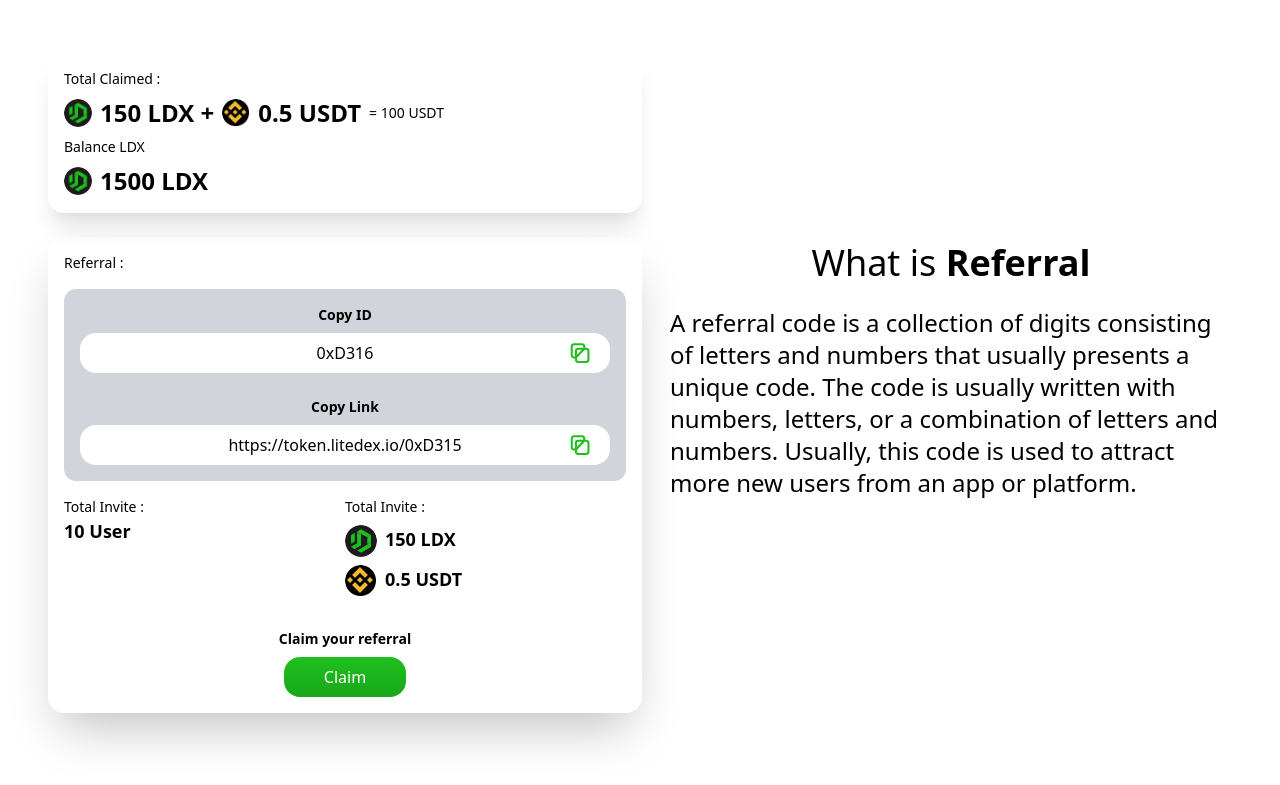
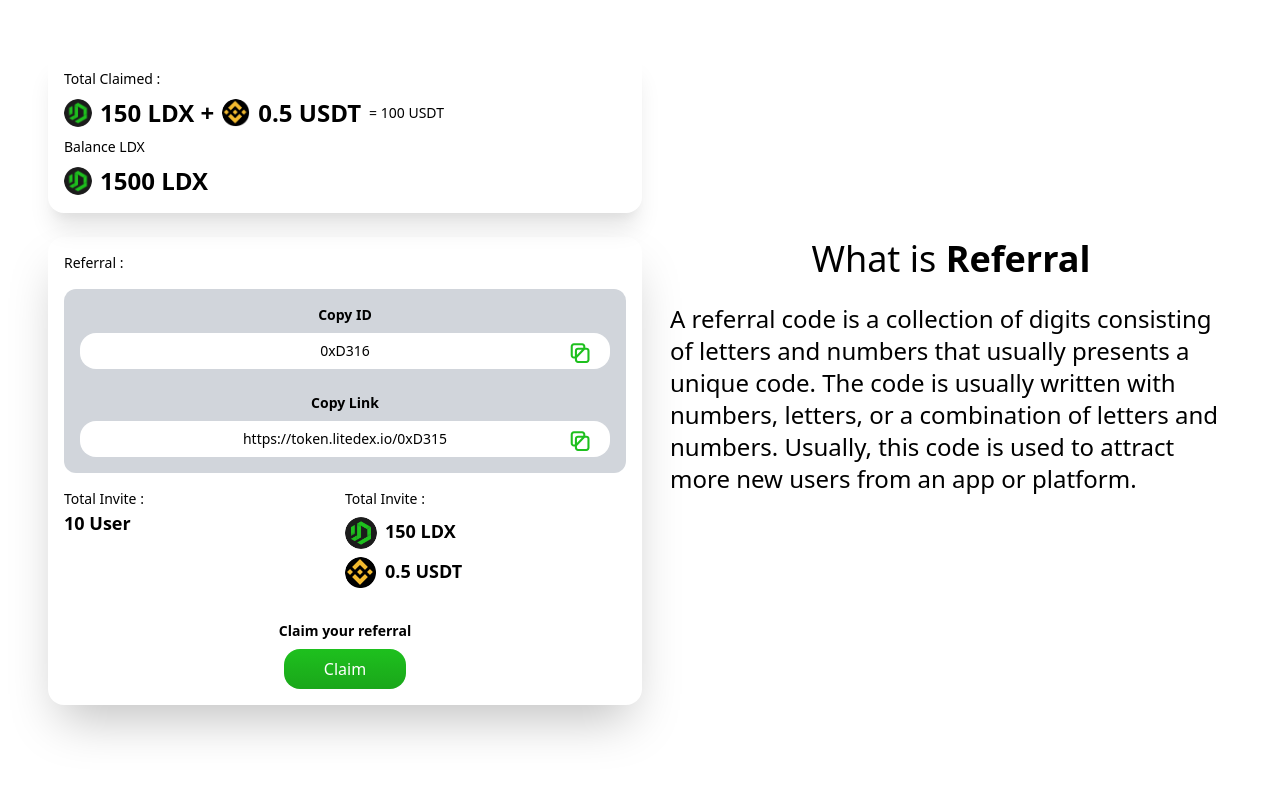
Before and after one commit to rhobbikhaidir/test-app, a React (Create React App) app: page / in a window 1280 px wide. Shown: the part 723-1508 px from the top of the page. Built offline with nearby package versions, Linux system fonts and the light colour scheme.

Commit message:
fixing button referral

```diff
--- a/src/App.js
+++ b/src/App.js
@@ -95,7 +95,7 @@
               <div className="text-center">
                 <p className="text-sm font-bold mb-2">Copy ID</p>
                 <div className="bg-white rounded-2xl flex flex-row py-2">
-                  <button className="w-full relative">
+                  <button className="w-full relative text-sm focus:outline-none">
                     {"0xD316"}
                     <img
                       src={copyIcon}
@@ -109,7 +109,7 @@
               <div className="text-center">
                 <p className="text-sm font-bold mb-2">Copy Link</p>
                 <div className="bg-white rounded-2xl flex flex-row py-2">
-                  <button className="w-full relative">
+                  <button className="w-full relative text-sm focus:outline-none">
                     https://token.litedex.io/0xD315
                     <img
                       src={copyIcon}
```
